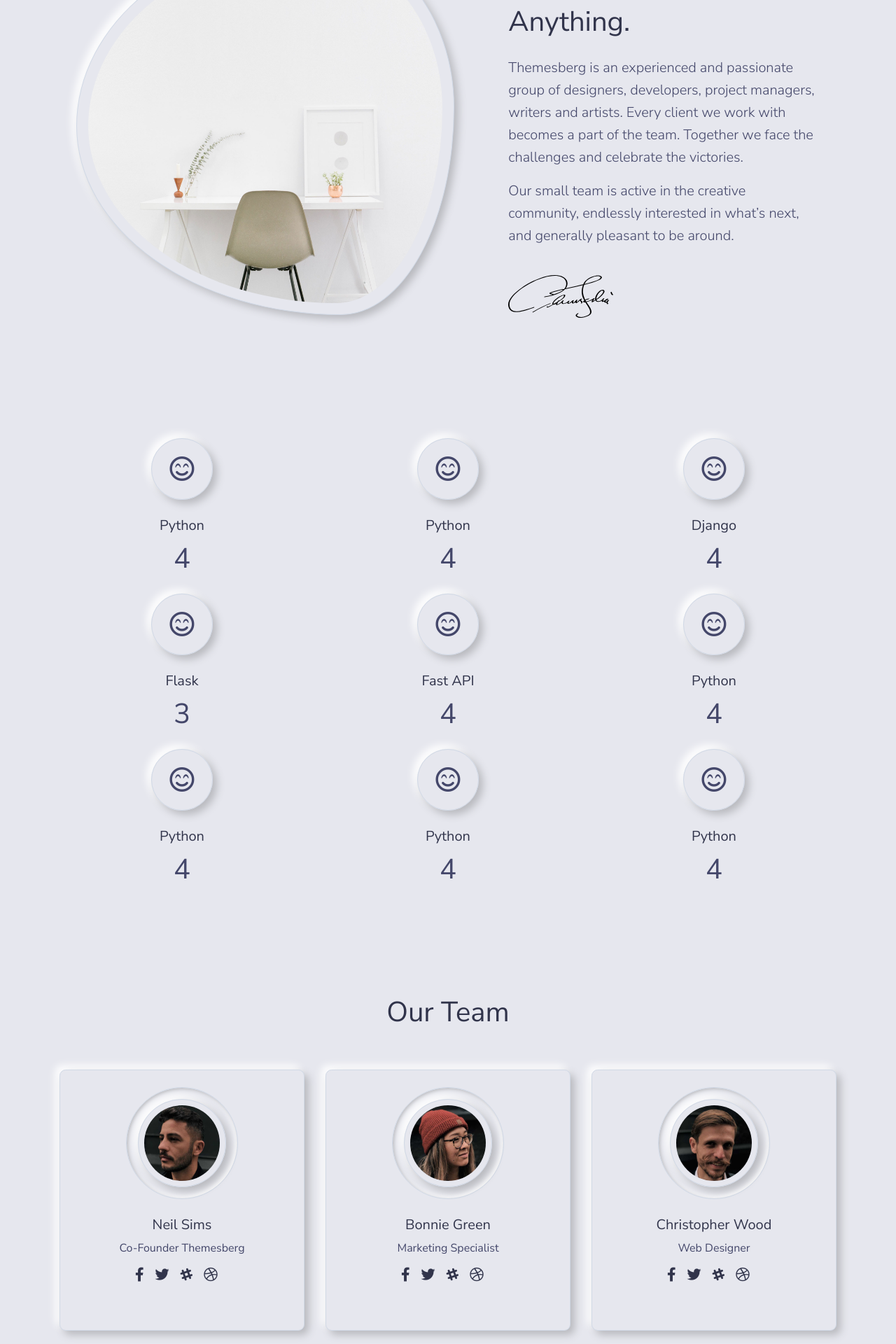
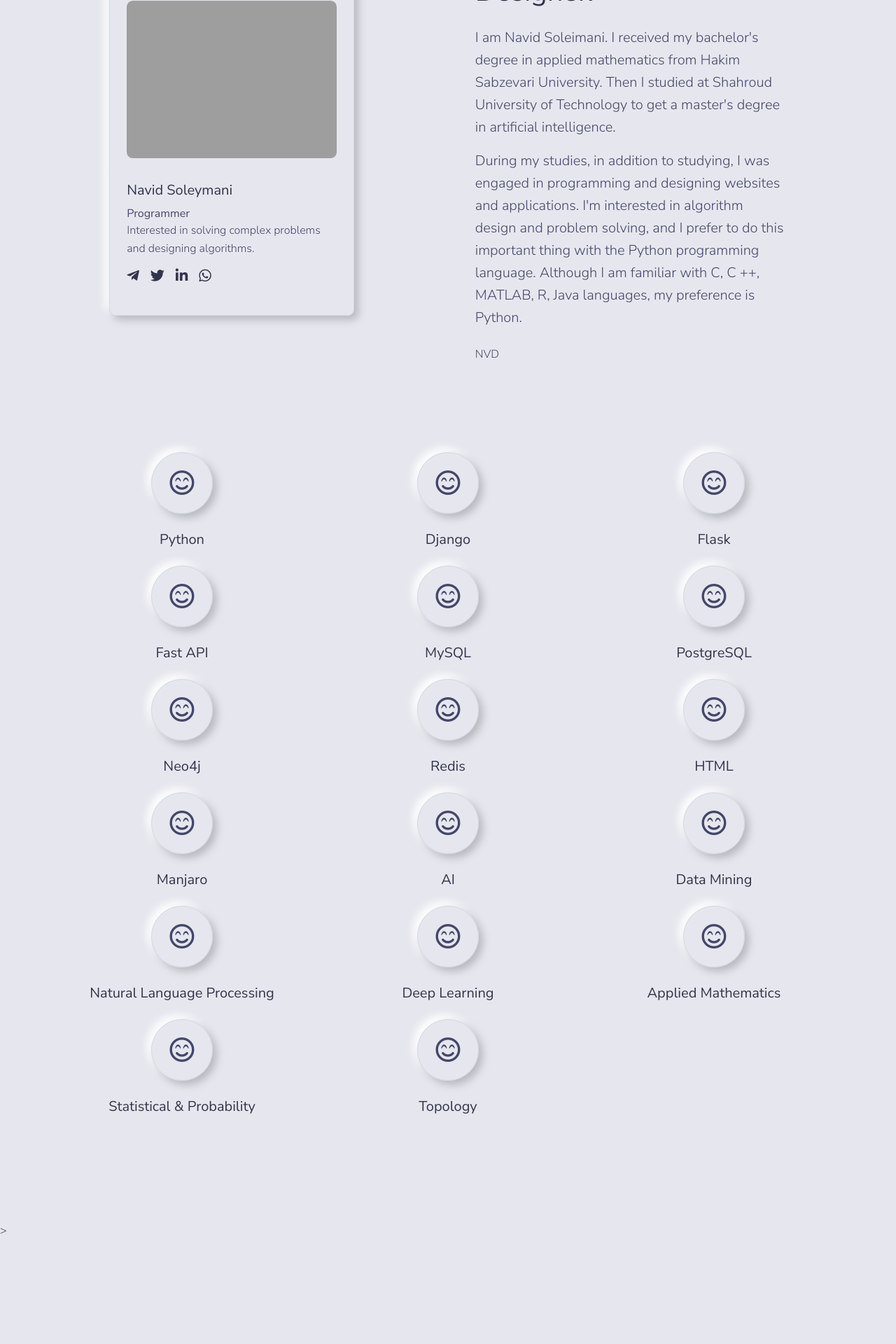
Before and after one commit to sgs-nlp/classification, a Django app: page /about-me in a window 1280 px wide. Shown: the part 1240-3160 px from the top of the page at 70% size. After the commit the page ends 3003 px from the top, so only its background shows below. Run offline with Django 3.2, Linux system fonts and the light colour scheme; parts of the project's set-up code (start-up, migrations or seed data) failed here and were passed over; some libraries are stand-ins or nearby versions; grey boxes are pictures that could not be loaded.

Commit message:
create about me template

```diff
--- a/templates/statics_pages/about.html
+++ b/templates/statics_pages/about.html
@@ -94,20 +94,59 @@
     <section class="section section-lg pt-0">
         <div class="container">
             <div class="row align-items-center justify-content-around">
-                <div class="col-md-6 col-xl-6 mb-5">
-                    <div class="card bg-primary shadow-soft border-light organic-radius p-3">
-                        <img class="organic-radius img-fluid" src="{% static 'assets/img/sections/about-us-1.jpg' %}"
-                             alt="modern desk">
+                <div class="col-12 col-md-6 col-lg-4 mb-5 mb-md-0">
+                    <!-- Profile Card -->
+                    <div class="card bg-primary shadow-soft border-light">
+                        <div class="card-header p-4">
+                            <img src="/static/assets/img/navidsoleymani-2.jpg" class="card-img-top rounded"
+                                 alt="Wood Portrait">
+                        </div>
+                        <div class="card-body pt-2">
+                            <h3 class="h5 mb-2">Navid Soleymani</h3>
+                            <span class="h6 font-weight-normal text-gray mb-4">Programmer</span>
+                            <p class="card-text">Interested in solving complex problems and designing algorithms.</p>
+                            <ul class="list-unstyled d-flex my-3">
+                                <li>
+                                    <a href="#" target="_blank" aria-label="telegram social link"
+                                       class="icon icon-xs icon-telegram mr-3">
+                                        <span class="fab fa-telegram-plane"></span>
+                                    </a>
+                                </li>
+                                <li>
+                                    <a href="#" target="_blank" aria-label="twitter social link"
+                                       class="icon icon-xs icon-twitter mr-3">
+                                        <span class="fab fa-twitter"></span>
+                                    </a>
+                                </li>
+                                <li>
+                                    <a href="#" target="_blank" aria-label="linkedin social link"
+                                       class="icon icon-xs icon-linkedin mr-3">
+                                        <span class="fab fa-linkedin-in"></span>
+                                    </a>
+                                </li>
+                                <li>
+                                    <a href="#" target="_blank" aria-label="whatsapp social link"
+                                       class="icon icon-xs icon-whatsapp mr-3">
+                                        <span class="fab fa-whatsapp"></span>
+                                    </a>
+                                </li>
+                            </ul>
+                        </div>
                     </div>
+                    <!-- End of Profile Card -->
                 </div>
                 <div class="col-md-6 col-xl-5 text-center text-md-left">
-                    <h2 class="h1 mb-4">Design with us, Develop Anything.</h2>
-                    <p class="lead">Themesberg is an experienced and passionate group of designers, developers, project
-                        managers, writers and artists. Every client we work with becomes a part of the team. Together we
-                        face the challenges and celebrate the victories.</p>
-                    <p class="lead">Our small team is active in the creative community, endlessly interested in what’s
-                        next, and generally pleasant to be around.</p>
-                    <img src="{% static 'assets/img/signature.svg' %}" alt="signature" class="mt-4" width="150">
+                    <h2 class="h1 mb-4">Programmer, Algorithms Designer.</h2>
+                    <p class="lead">I am Navid Soleimani. I received my bachelor's degree in applied mathematics from
+                        Hakim Sabzevari University. Then I studied at Shahroud University of Technology to get a
+                        master's degree in artificial intelligence.</p>
+                    <p class="lead">During my studies, in addition to studying, I was engaged in programming and
+                        designing websites and applications. I'm interested in algorithm design and problem solving, and
+                        I prefer to do this important thing with the Python programming language. Although I am familiar
+                        with C, C ++, MATLAB, R, Java languages, my preference is Python.</p>
+                    <div class="mt-4" width="150">
+                        NVD
+                    </div>
                 </div>
             </div>
         </div>
@@ -118,241 +157,144 @@
         <div class="container">
             <div class="row">
                 <div class="col-12 col-sm-4 col-lg-4 text-center">
-                    <!-- Visit Box -->
                     <div class="icon-box mb-4">
                         <div class="icon icon-shape shadow-soft border border-light rounded-circle mb-4">
                             <span class="far fa-smile-beam"></span>
                         </div>
                         <h3 class="h5">Python</h3>
-                        <span class="counter display-3 text-gray d-block">4</span>
                     </div>
-                    <!-- End of Visit Box -->
                 </div>
                 <div class="col-12 col-sm-4 col-lg-4 text-center">
-                    <!-- Visit Box -->
-                    <div class="icon-box mb-4">
-                        <div class="icon icon-shape shadow-soft border border-light rounded-circle mb-4">
-                            <span class="far fa-smile-beam"></span>
-                        </div>
-                        <h3 class="h5">Python</h3>
-                        <span class="counter display-3 text-gray d-block">4</span>
-                    </div>
-                    <!-- End of Visit Box -->
-                </div>
-                <div class="col-12 col-sm-4 col-lg-4 text-center">
-                    <!-- Visit Box -->
                     <div class="icon-box mb-4">
                         <div class="icon icon-shape shadow-soft border border-light rounded-circle mb-4">
                             <span class="far fa-smile-beam"></span>
                         </div>
                         <h3 class="h5">Django</h3>
-                        <span class="counter display-3 text-gray d-block">4</span>
                     </div>
-                    <!-- End of Visit Box -->
                 </div>
                 <div class="col-12 col-sm-4 col-lg-4 text-center">
-                    <!-- Visit Box -->
                     <div class="icon-box mb-4">
                         <div class="icon icon-shape shadow-soft border border-light rounded-circle mb-4">
                             <span class="far fa-smile-beam"></span>
                         </div>
                         <h3 class="h5">Flask</h3>
-                        <span class="counter display-3 text-gray d-block">3</span>
                     </div>
-                    <!-- End of Visit Box -->
                 </div>
                 <div class="col-12 col-sm-4 col-lg-4 text-center">
-                    <!-- Visit Box -->
                     <div class="icon-box mb-4">
                         <div class="icon icon-shape shadow-soft border border-light rounded-circle mb-4">
                             <span class="far fa-smile-beam"></span>
                         </div>
                         <h3 class="h5">Fast API</h3>
-                        <span class="counter display-3 text-gray d-block">4</span>
                     </div>
-                    <!-- End of Visit Box -->
                 </div>
                 <div class="col-12 col-sm-4 col-lg-4 text-center">
-                    <!-- Visit Box -->
                     <div class="icon-box mb-4">
                         <div class="icon icon-shape shadow-soft border border-light rounded-circle mb-4">
                             <span class="far fa-smile-beam"></span>
                         </div>
-                        <h3 class="h5">Python</h3>
-                        <span class="counter display-3 text-gray d-block">4</span>
+                        <h3 class="h5">MySQL</h3>
                     </div>
-                    <!-- End of Visit Box -->
                 </div>
                 <div class="col-12 col-sm-4 col-lg-4 text-center">
-                    <!-- Visit Box -->
                     <div class="icon-box mb-4">
                         <div class="icon icon-shape shadow-soft border border-light rounded-circle mb-4">
                             <span class="far fa-smile-beam"></span>
                         </div>
-                        <h3 class="h5">Python</h3>
-                        <span class="counter display-3 text-gray d-block">4</span>
+                        <h3 class="h5">PostgreSQL</h3>
                     </div>
-                    <!-- End of Visit Box -->
                 </div>
                 <div class="col-12 col-sm-4 col-lg-4 text-center">
-                    <!-- Visit Box -->
                     <div class="icon-box mb-4">
                         <div class="icon icon-shape shadow-soft border border-light rounded-circle mb-4">
                             <span class="far fa-smile-beam"></span>
                         </div>
-                        <h3 class="h5">Python</h3>
-                        <span class="counter display-3 text-gray d-block">4</span>
+                        <h3 class="h5">Neo4j</h3>
                     </div>
-                    <!-- End of Visit Box -->
                 </div>
                 <div class="col-12 col-sm-4 col-lg-4 text-center">
-                    <!-- Visit Box -->
                     <div class="icon-box mb-4">
                         <div class="icon icon-shape shadow-soft border border-light rounded-circle mb-4">
                             <span class="far fa-smile-beam"></span>
                         </div>
-                        <h3 class="h5">Python</h3>
-                        <span class="counter display-3 text-gray d-block">4</span>
+                        <h3 class="h5">Redis</h3>
                     </div>
-                    <!-- End of Visit Box -->
                 </div>
 
-            </div>
-        </div>
-    </section>
-    <!-- End of section -->
-    <!-- Section -->
-    <section class="section section-lg pt-0">
-        <div class="container">
-            <div class="row justify-content-center mb-5">
-                <h2 class="h1">Our Team</h2>
-            </div>
-            <div class="row">
-                <div class="col-12 col-md-6 col-lg-4">
-                    <!-- Profile Card -->
-                    <div class="card bg-primary shadow-soft border-light text-center py-4 mb-5">
-                        <div class="profile-image shadow-inset border border-light bg-primary rounded-circle p-3 mx-auto">
-                            <img src="{% static 'assets/img/team/profile-picture-1.jpg' %}"
-                                 class="card-img-top shadow-soft p-2 border border-light rounded-circle"
-                                 alt="Neil Avatar">
+                <div class="col-12 col-sm-4 col-lg-4 text-center">
+                    <div class="icon-box mb-4">
+                        <div class="icon icon-shape shadow-soft border border-light rounded-circle mb-4">
+                            <span class="far fa-smile-beam"></span>
                         </div>
-                        <div class="card-body">
-                            <h3 class="h5 mb-2">Neil Sims</h3>
-                            <span class="h6 font-weight-normal text-gray mb-3">Co-Founder Themesberg</span>
-                            <ul class="list-unstyled d-flex justify-content-center my-3">
-                                <li>
-                                    <a href="#" target="_blank" aria-label="facebook social link"
-                                       class="icon icon-xs icon-facebook mr-3">
-                                        <span class="fab fa-facebook-f"></span>
-                                    </a>
-                                </li>
-                                <li>
-                                    <a href="#" target="_blank" aria-label="twitter social link"
-                                       class="icon icon-xs icon-twitter mr-3">
-                                        <span class="fab fa-twitter"></span>
-                                    </a>
-                                </li>
-                                <li>
-                                    <a href="#" target="_blank" aria-label="slack social link"
-                                       class="icon icon-xs icon-slack mr-3">
-                                        <span class="fab fa-slack-hash"></span>
-                                    </a>
-                                </li>
-                                <li>
-                                    <a href="#" target="_blank" aria-label="dribbble social link"
-                                       class="icon icon-xs icon-dribbble mr-3">
-                                        <span class="fab fa-dribbble"></span>
-                                    </a>
-                                </li>
-                            </ul>
+                        <h3 class="h5">HTML</h3>
+                    </div>
+                </div>
+
+                <div class="col-12 col-sm-4 col-lg-4 text-center">
+                    <div class="icon-box mb-4">
+                        <div class="icon icon-shape shadow-soft border border-light rounded-circle mb-4">
+                            <span class="far fa-smile-beam"></span>
                         </div>
+                        <h3 class="h5">Manjaro</h3>
                     </div>
-                    <!-- End of Profile Card -->
                 </div>
-                <div class="col-12 col-md-6 col-lg-4">
-                    <!-- Profile Card -->
-                    <div class="card bg-primary shadow-soft border-light text-center py-4 mb-5">
-                        <div class="profile-image shadow-inset border border-light bg-primary rounded-circle p-3 mx-auto">
-                            <img src="{% static 'assets/img/team/profile-picture-3.jpg' %}"
-                                 class="card-img-top shadow-soft p-2 border border-light rounded-circle"
-                                 alt="Bonnie Avatar">
+                <div class="col-12 col-sm-4 col-lg-4 text-center">
+                    <div class="icon-box mb-4">
+                        <div class="icon icon-shape shadow-soft border border-light rounded-circle mb-4">
+                            <span class="far fa-smile-beam"></span>
                         </div>
-                        <div class="card-body">
-                            <h3 class="h5 mb-2">Bonnie Green</h3>
-                            <span class="h6 font-weight-normal text-gray mb-3">Marketing Specialist</span>
-                            <ul class="list-unstyled d-flex justify-content-center my-3">
-                                <li>
-                                    <a href="#" target="_blank" aria-label="facebook social link"
-                                       class="icon icon-xs icon-facebook mr-3">
-                                        <span class="fab fa-facebook-f"></span>
-                                    </a>
-                                </li>
-                                <li>
-                                    <a href="#" target="_blank" aria-label="twitter social link"
-                                       class="icon icon-xs icon-twitter mr-3">
-                                        <span class="fab fa-twitter"></span>
-                                    </a>
-                                </li>
-                                <li>
-                                    <a href="#" target="_blank" aria-label="slack social link"
-                                       class="icon icon-xs icon-slack mr-3">
-                                        <span class="fab fa-slack-hash"></span>
-                                    </a>
-                                </li>
-                                <li>
-                                    <a href="#" target="_blank" aria-label="dribbble social link"
-                                       class="icon icon-xs icon-dribbble mr-3">
-                                        <span class="fab fa-dribbble"></span>
-                                    </a>
-                                </li>
-                            </ul>
+                        <h3 class="h5">AI</h3>
+                    </div>
+                </div>
+                <div class="col-12 col-sm-4 col-lg-4 text-center">
+                    <div class="icon-box mb-4">
+                        <div class="icon icon-shape shadow-soft border border-light rounded-circle mb-4">
+                            <span class="far fa-smile-beam"></span>
                         </div>
+                        <h3 class="h5">Data Mining</h3>
                     </div>
-                    <!-- End of Profile Card -->
                 </div>
-                <div class="col-12 col-md-6 col-lg-4">
-                    <!-- Profile Card -->
-                    <div class="card bg-primary shadow-soft border-light text-center py-4 mb-5">
-                        <div class="profile-image shadow-inset border border-light bg-primary rounded-circle p-3 mx-auto">
-                            <img src="{% static 'assets/img/team/profile-picture-2.jpg' %}"
-                                 class="card-img-top shadow-soft p-2 border border-light rounded-circle"
-                                 alt="Christopher avatar">
+                <div class="col-12 col-sm-4 col-lg-4 text-center">
+                    <div class="icon-box mb-4">
+                        <div class="icon icon-shape shadow-soft border border-light rounded-circle mb-4">
+                            <span class="far fa-smile-beam"></span>
                         </div>
-                        <div class="card-body">
-                            <h3 class="h5 mb-2">Christopher Wood</h3>
-                            <span class="h6 font-weight-normal text-gray mb-3">Web Designer</span>
-                            <ul class="list-unstyled d-flex justify-content-center my-3">
-                                <li>
-                                    <a href="#" target="_blank" aria-label="facebook social link"
-                                       class="icon icon-xs icon-facebook mr-3">
-                                        <span class="fab fa-facebook-f"></span>
-                                    </a>
-                                </li>
-                                <li>
-                                    <a href="#" target="_blank" aria-label="twitter social link"
-                                       class="icon icon-xs icon-twitter mr-3">
-                                        <span class="fab fa-twitter"></span>
-                                    </a>
-                                </li>
-                                <li>
-                                    <a href="#" target="_blank" aria-label="slack social link"
-                                       class="icon icon-xs icon-slack mr-3">
-                                        <span class="fab fa-slack-hash"></span>
-                                    </a>
-                                </li>
-                                <li>
-                                    <a href="#" target="_blank" aria-label="dribbble social link"
-                                       class="icon icon-xs icon-dribbble mr-3">
-                                        <span class="fab fa-dribbble"></span>
-                                    </a>
-                                </li>
-                            </ul>
+                        <h3 class="h5">Natural Language Processing</h3>
+                    </div>
+                </div>
+                <div class="col-12 col-sm-4 col-lg-4 text-center">
+                    <div class="icon-box mb-4">
+                        <div class="icon icon-shape shadow-soft border border-light rounded-circle mb-4">
+                            <span class="far fa-smile-beam"></span>
                         </div>
+                        <h3 class="h5">Deep Learning</h3>
                     </div>
-                    <!-- End of Profile Card -->
+                </div>
+                <div class="col-12 col-sm-4 col-lg-4 text-center">
+                    <div class="icon-box mb-4">
+                        <div class="icon icon-shape shadow-soft border border-light rounded-circle mb-4">
+                            <span class="far fa-smile-beam"></span>
+                        </div>
+                        <h3 class="h5">Applied Mathematics</h3>
+                    </div>
+                </div>
+                <div class="col-12 col-sm-4 col-lg-4 text-center">
+                    <div class="icon-box mb-4">
+                        <div class="icon icon-shape shadow-soft border border-light rounded-circle mb-4">
+                            <span class="far fa-smile-beam"></span>
+                        </div>
+                        <h3 class="h5">Statistical & Probability</h3>
+                    </div>
+                </div>
+                <div class="col-12 col-sm-4 col-lg-4 text-center">
+                    <div class="icon-box mb-4">
+                        <div class="icon icon-shape shadow-soft border border-light rounded-circle mb-4">
+                            <span class="far fa-smile-beam"></span>
+                        </div>
+                        <h3 class="h5">Topology</h3>
+                    </div>
                 </div>
             </div>
         </div>
-    </section>
-    <!-- End of section -->
+    </section>>
 {% endblock %}
```
